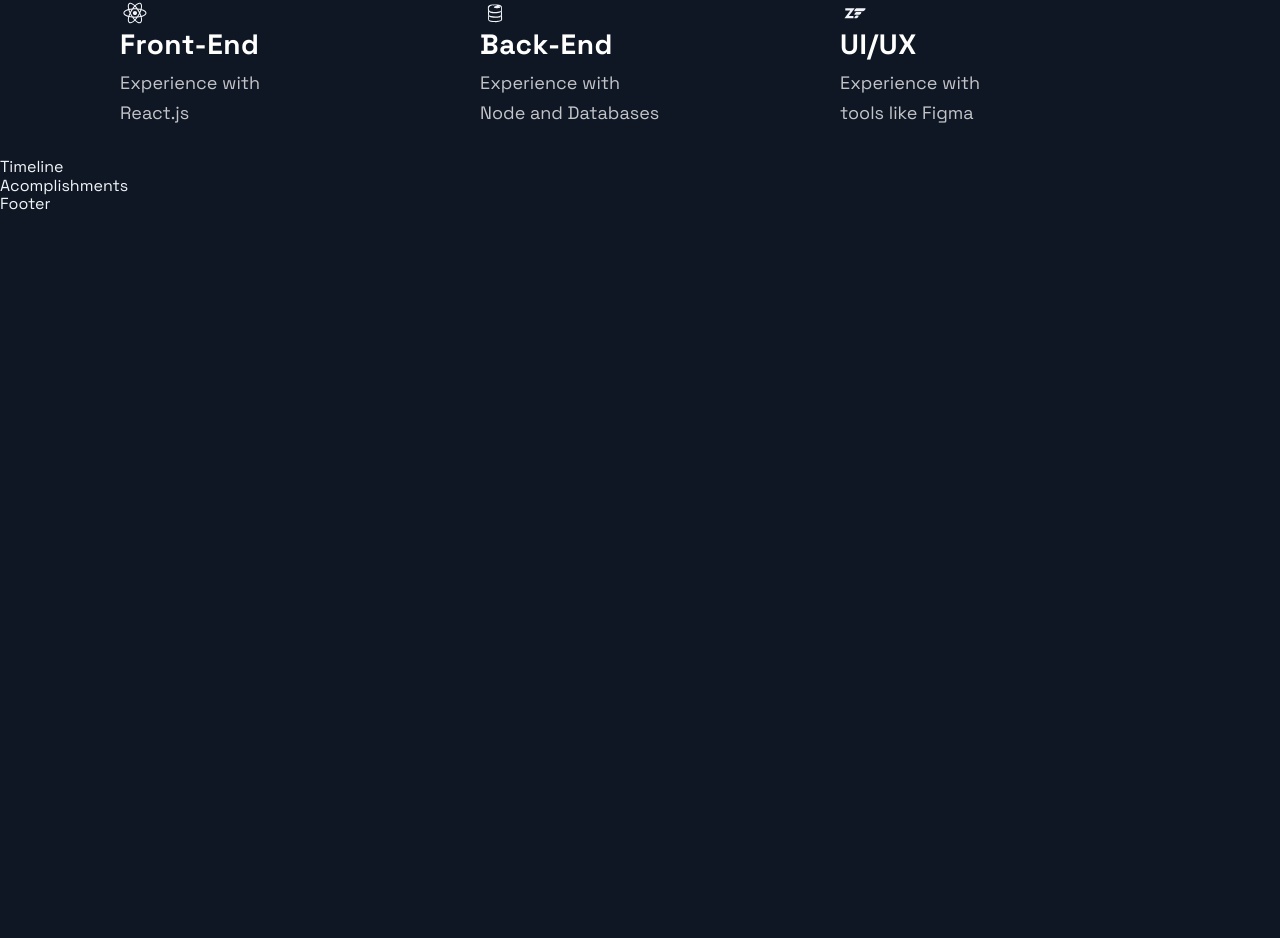
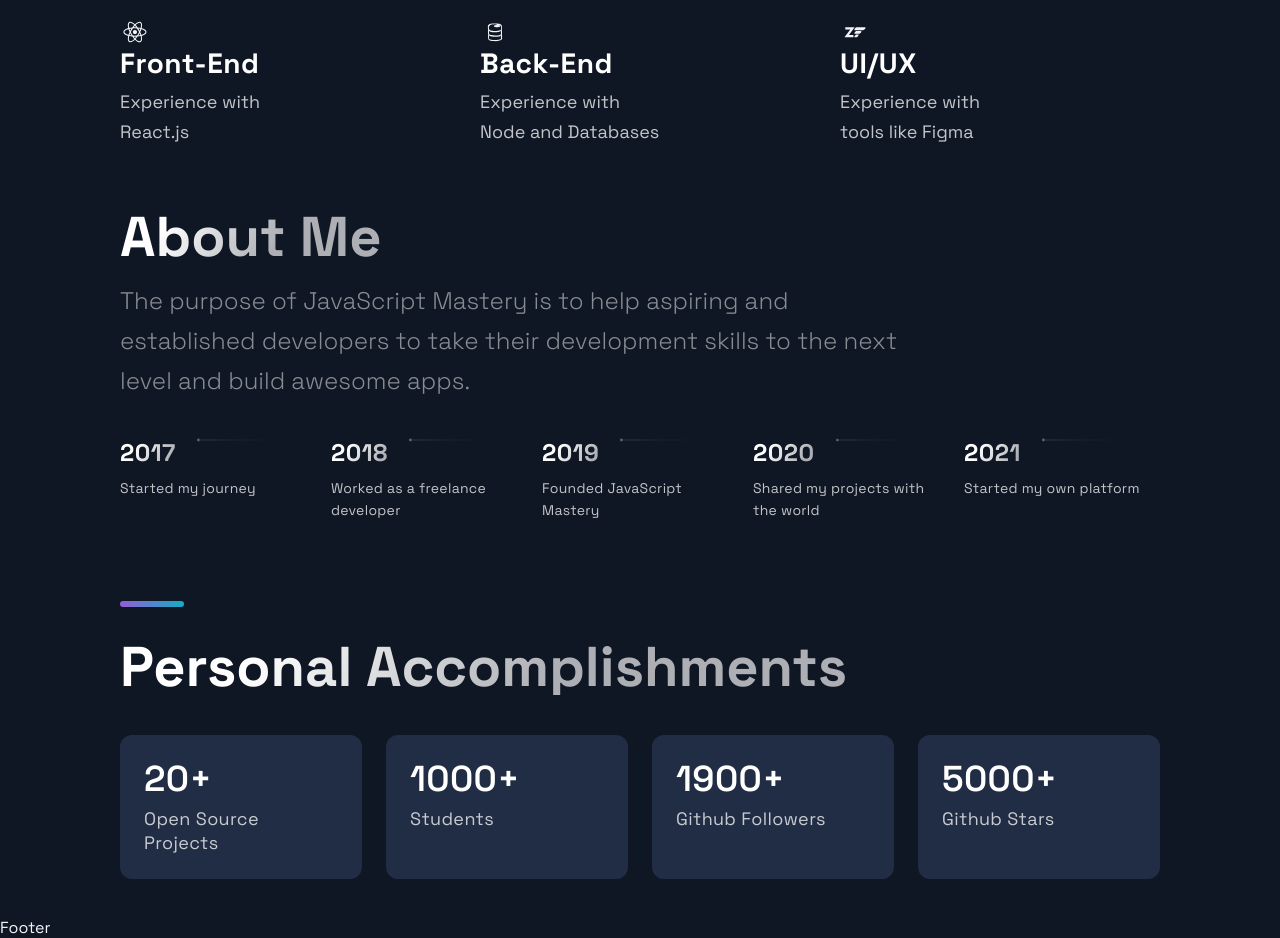
Before and after one commit to Pannu786/portfolio_3, a Next.js app: page / in a window 1280 px wide. Shown: the part 2460-3398 px from the top of the page. Before the commit the page ends 2674 px from the top, so only its background shows below. Built offline with nearby package versions, Linux system fonts and the light colour scheme.

Commit message:
acomplishments cmp dne

```diff
--- a/src/components/Acomplishments/Acomplishments.js
+++ b/src/components/Acomplishments/Acomplishments.js
@@ -1,19 +1,31 @@
 import React from 'react';
 
-import { Section, SectionDivider, SectionTitle } from '../../styles/GlobalComponents';
+import {
+  Section,
+  SectionDivider,
+  SectionTitle,
+} from '../../styles/GlobalComponents';
 import { Box, Boxes, BoxNum, BoxText } from './AcomplishmentsStyles';
 
 const data = [
-  { number: 20, text: 'Open Source Projects'},
-  { number: 1000, text: 'Students', },
-  { number: 1900, text: 'Github Followers', },
-  { number: 5000, text: 'Github Stars', }
+  { number: 20, text: 'Open Source Projects' },
+  { number: 1000, text: 'Students' },
+  { number: 1900, text: 'Github Followers' },
+  { number: 5000, text: 'Github Stars' },
 ];
 
 const Acomplishments = () => (
-  <div>
-    Acomplishments
-  </div>
+  <Section>
+    <SectionTitle>Personal Accomplishments</SectionTitle>
+    <Boxes>
+      {data.map((card, index) => (
+        <Box key={index}>
+          <BoxNum>{card.number}+</BoxNum>
+          <BoxText>{card.text}</BoxText>
+        </Box>
+      ))}
+    </Boxes>
+  </Section>
 );
 
 export default Acomplishments;
--- a/src/components/Technologies/Technologies.js
+++ b/src/components/Technologies/Technologies.js
@@ -17,6 +17,7 @@
 const Technologies = () => (
   <Section id='tech'>
     <SectionDivider />
+    <br />
     <SectionTitle>Techinologies</SectionTitle>
     <SectionText>
       I've worked with a range a technologies in the web development world. From
--- a/src/components/TimeLine/TimeLine.js
+++ b/src/components/TimeLine/TimeLine.js
@@ -1,51 +1,145 @@
 import React, { useState, useRef, useEffect } from 'react';
 
-import { CarouselButton, CarouselButtonDot, CarouselButtons, CarouselContainer, CarouselItem, CarouselItemImg, CarouselItemText, CarouselItemTitle, CarouselMobileScrollNode } from './TimeLineStyles';
-import { Section, SectionDivider, SectionText, SectionTitle } from '../../styles/GlobalComponents';
+import {
+  CarouselButton,
+  CarouselButtonDot,
+  CarouselButtons,
+  CarouselContainer,
+  CarouselItem,
+  CarouselItemImg,
+  CarouselItemText,
+  CarouselItemTitle,
+  CarouselMobileScrollNode,
+} from './TimeLineStyles';
+import {
+  Section,
+  SectionDivider,
+  SectionText,
+  SectionTitle,
+} from '../../styles/GlobalComponents';
 import { TimeLineData } from '../../constants/constants';
 
 const TOTAL_CAROUSEL_COUNT = TimeLineData.length;
 
 const Timeline = () => {
-  // const [activeItem, setActiveItem] = useState(0);
-  // const carouselRef = useRef();
+  const [activeItem, setActiveItem] = useState(0);
+  const carouselRef = useRef();
 
-  // const scroll = (node, left) => {
-  //   return node.scrollTo({ left, behavior: 'smooth' });
-  // }
+  const scroll = (node, left) => {
+    return node.scrollTo({ left, behavior: 'smooth' });
+  }
 
-  // const handleClick = (e, i) => {
-  //   e.preventDefault();
+  const handleClick = (e, i) => {
+    e.preventDefault();
 
-  //   if (carouselRef.current) {
-  //     const scrollLeft = Math.floor(carouselRef.current.scrollWidth * 0.7 * (i / TimeLineData.length));
+    if (carouselRef.current) {
+      const scrollLeft = Math.floor(
+        carouselRef.current.scrollWidth * 0.7 * (i / TimeLineData.length)
+      );
 
-  //     scroll(carouselRef.current, scrollLeft);
-  //   }
-  // }
+      scroll(carouselRef.current, scrollLeft);
+    }
+  };
 
-  // const handleScroll = () => {
-  //   if (carouselRef.current) {
-  //     const index = Math.round((carouselRef.current.scrollLeft / (carouselRef.current.scrollWidth * 0.7)) * TimeLineData.length);
+  const handleScroll = () => {
+    if (carouselRef.current) {
+      const index = Math.round(
+        (carouselRef.current.scrollLeft /
+          (carouselRef.current.scrollWidth * 0.7)) *
+          TimeLineData.length
+      );
 
-  //     setActiveItem(index);
-  //   }
-  // }
+      setActiveItem(index);
+    }
+  };
 
-  // // snap back to beginning of scroll when window is resized
-  // // avoids a bug where content is covered up if coming from smaller screen
-  // useEffect(() => {
-  //   const handleResize = () => {
-  //     scroll(carouselRef.current, 0);
-  //   }
+  // snap back to beginning of scroll when window is resized
+  // avoids a bug where content is covered up if coming from smaller screen
+  useEffect(() => {
+    const handleResize = () => {
+      scroll(carouselRef.current, 0);
+    };
 
-  //   window.addEventListener('resize', handleResize);
-  // }, []);
+    window.addEventListener('resize', handleResize);
+  }, []);
 
   return (
-    <div>
-      Timeline
-    </div>
+    <Section id='about'>
+      <SectionTitle>About Me</SectionTitle>
+      <SectionText>
+        The purpose of JavaScript Mastery is to help aspiring and established
+        developers to take their development skills to the next level and build
+        awesome apps.
+      </SectionText>
+      <CarouselContainer ref={carouselRef} onScroll={handleScroll}>
+        <>
+          {TimeLineData.map((item, index) => (
+            <CarouselMobileScrollNode
+              key={index}
+              final={index === TOTAL_CAROUSEL_COUNT - 1}
+            >
+              <CarouselItem
+                idex={index}
+                id={`carousel__item-${index}`}
+                active={activeItem}
+                onCLick={(e) => handleClick(e, index)}
+              >
+                <CarouselItemTitle>
+                  {item.year}
+                  <CarouselItemImg
+                    width='208'
+                    height='6'
+                    viewBox='0 0 208 6'
+                    fill='none'
+                    xmlns='http://www.w3.org/2000/svg'
+                  >
+                    <path
+                      fill-rule='evenodd'
+                      clip-rule='evenodd'
+                      d='M2.5 5.5C3.88071 5.5 5 4.38071 5 3V3.5L208 3.50002V2.50002L5 2.5V3C5 1.61929 3.88071 0.5 2.5 0.5C1.11929 0.5 0 1.61929 0 3C0 4.38071 1.11929 5.5 2.5 5.5Z'
+                      fill='url(#paint0_linear)'
+                      fill-opacity='0.33'
+                    />
+                    <defs>
+                      <linearGradient
+                        id='paint0_linear'
+                        x1='-4.30412e-10'
+                        y1='0.5'
+                        x2='208'
+                        y2='0.500295'
+                        gradientUnits='userSpaceOnUse'
+                      >
+                        <stop stop-color='white' />
+                        <stop
+                          offset='0.79478'
+                          stop-color='white'
+                          stop-opacity='0'
+                        />
+                      </linearGradient>
+                    </defs>
+                  </CarouselItemImg>
+                </CarouselItemTitle>
+                <CarouselItemText>{item.text}</CarouselItemText>
+              </CarouselItem>
+            </CarouselMobileScrollNode>
+          ))}
+        </>
+      </CarouselContainer>
+      <CarouselButtons>
+        {TimeLineData.map((item, index) => (
+          <CarouselButton
+            kye={index}
+            index={index}
+            active={activeItem}
+            onClick={(e) => handleClick(e, index)}
+            type='button'
+          >
+            <CarouselButtonDot active={activeItem} />
+          </CarouselButton>
+        ))}
+      </CarouselButtons>
+      <SectionDivider />
+    </Section>
   );
 };
 
```
